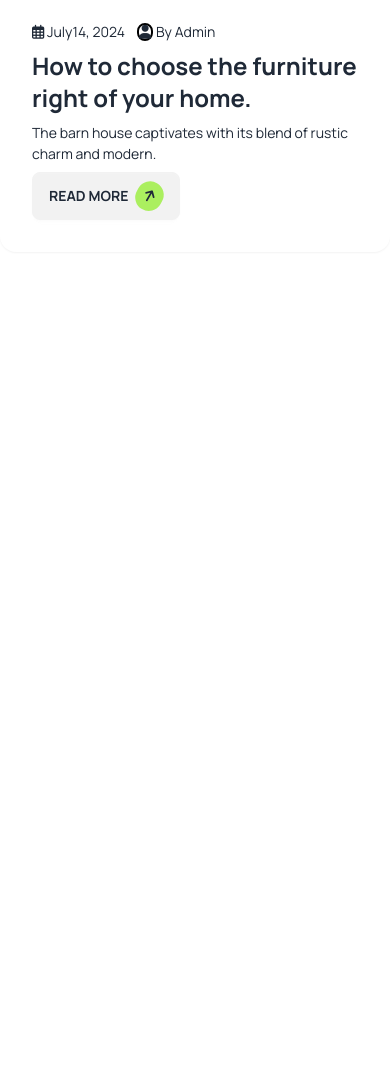
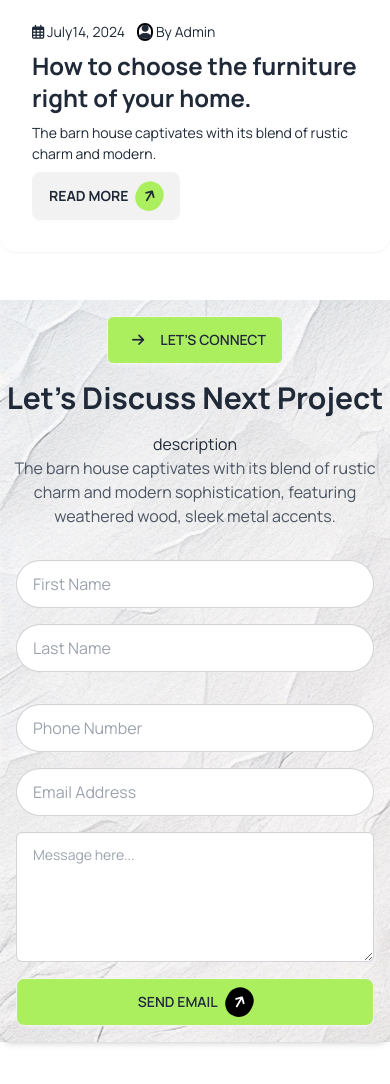
Before and after one commit to abu-tahir-sk/B10A3-versatile, a plain HTML site: page index.html in a window 390 px wide. Shown: the part 6804-7888 px from the top of the page. Before the commit the page ends 7104 px from the top, so only its background shows below. Drawn offline with nearby package versions, Linux system fonts and the light colour scheme.

Commit message:
change form responsive

```diff
--- a/index.html
+++ b/index.html
@@ -416,12 +416,12 @@
               </div>
              </div>
             </section>
-            <section class="my-12 mx-auto hero-pattern bg-[url(/assets/bg.jpg)]  disply-none">
-               <div class="text-center"> <button class="btn bg-bg-btn mt-4 px-6 rounded-md"><i class="fa-solid fa-arrow-right p-2 rounded-full"></i>Let’s Connect</button>
+            <section class="my-12 mx-auto hero-pattern bg-[url(/assets/bg.jpg)]">
+               <div class="text-center"> <button class="btn bg-bg-btn mt-4 md:px-6 rounded-md"><i class="fa-solid fa-arrow-right p-2 rounded-full"></i>Let’s Connect</button>
 
-                <h1 class="text-5xl font-bold text-center py-4">Let’s Discuss Next Project</h1>
+                <h1 class="text-3xl md:text-5xl font-bold text-center py-4">Let’s Discuss Next Project</h1>
                  description
-                <p class="text-lg text-gray-600 text-center">The barn house captivates with its blend of rustic charm and modern sophistication, featuring weathered wood, sleek metal accents.</p>
+                <p class="text-gray-600 text-center">The barn house captivates with its blend of rustic charm and modern sophistication, featuring weathered wood, sleek metal accents.</p>
 
               </div>
 
```
